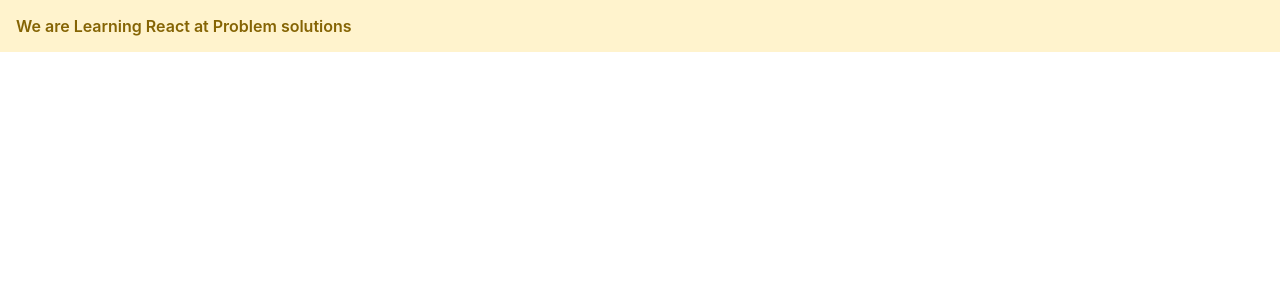
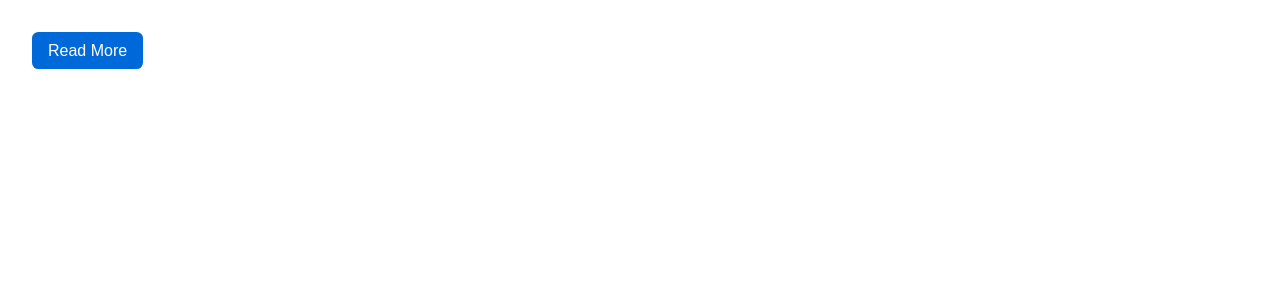
Before and after one commit to Farazkhanbwn/React_Practice, a React (Create React App) app: page / in a window 1280 px wide. Shown: the top 300 px of the page. Built offline with nearby package versions, Linux system fonts and the light colour scheme.

Commit message:
Completed My Bootstrap Button

```diff
--- a/public/index.html
+++ b/public/index.html
@@ -29,6 +29,8 @@
   <body>
     <noscript>You need to enable JavaScript to run this app.</noscript>
     <div id="root"></div>
+    <div id="btn"></div>
+    <div id="testing"></div>
     <!--
       This HTML file is a template.
       If you open it directly in the browser, you will see an empty page.
--- a/src/App.js
+++ b/src/App.js
@@ -1,25 +1,32 @@
 import logo from './logo.svg';
 import './App.css';
+import Bootbtn from './component/bootstrap_btn';
 
-function App() {
-  return (
-    <div className="App">
-      <header className="App-header">
-        <img src={logo} className="App-logo" alt="logo" />
-        <p>
-          Edit <code>src/App.js</code> and save to reload.
-        </p>
-        <a
-          className="App-link"
-          href="https://reactjs.org"
-          target="_blank"
-          rel="noopener noreferrer"
-        >
-          Learn React
-        </a>
-      </header>
-    </div>
-  );
+// function App() {
+//   return (
+//     <div className="App">
+//       <header className="App-header">
+//         <img src={logo} className="App-logo" alt="logo" />
+//         <p>
+//           Edit <code>src/App.js</code> and save to reload.
+//         </p>
+//         <a
+//           className="App-link"
+//           href="https://reactjs.org"
+//           target="_blank"
+//           rel="noopener noreferrer"
+//         >
+//           Learn React
+//         </a>
+//       </header>
+//     </div>
+//   );
+// }
+
+function App(){
+  return <div>
+    <Bootbtn text = "View More" type = "secondary"/>
+  </div>
 }
 
 export default App;
--- a/src/component/alert.css
+++ /dev/null
@@ -1,27 +0,0 @@
-.bg-color{
-  /* background-color: #cdd8db; */
-  font-size: 1rem;
-  padding: 1rem;
-  font-weight: 600;
-  color: black;
-}
-
-.primary{
-  background-color: #cce5ff;
-  color: #4240a5;
-}
-
-.secondary{
-  background-color: #e2e3e5;
-  color: #383d86;
-}
-
-.success{
-  background-color: #cce5ff;
-  color: #525724;
-}
-
-.warning{
-  background-color: #fff3cd;
-  color: #856404;
-}
--- a/src/component/alert.js
+++ b/src/component/alert.js
@@ -1,4 +1,4 @@
-import './alert.css';
+import './component_style.css';
 import './alert.js';
 import React , {Component} from "react";
 // import ReactDOM  from "react-dom";
--- /dev/null
+++ b/src/component/bootstrap_btn.js
@@ -0,0 +1,9 @@
+import React, { Component } from 'react'
+
+class Bootbtn extends Component{
+    render(){
+        return <button className={`btn ${this.props.type}`}>{this.props.text}</button>
+    }
+}
+
+export default Bootbtn;
--- /dev/null
+++ b/src/component/component_style.css
@@ -0,0 +1,63 @@
+.bg-color{
+  /* background-color: #cdd8db; */
+  font-size: 1rem;
+  padding: 1rem;
+  font-weight: 600;
+  color: black;
+}
+
+.btn{
+  margin: 2rem;
+  padding: 0.6rem 1rem;
+  font-size: 1rem;
+  border: none;
+  border-radius: .4rem;
+  color: white;
+  background-color: transparent;
+  text-transform: capitalize;
+}
+
+.primary{
+  /* background-color: #cce5ff;
+  color: #4240a5; */
+  background: #0069D9;
+}
+
+.secondary{
+  background-color: #5A6268;
+  /* background-color: #e2e3e5;
+  color: #383d86; */
+}
+
+.success{
+  /* background-color: #cce5ff;
+  color: #525724; */
+  background-color: #218838;
+}
+
+.warning{
+  /* background-color: #fff3cd;
+  color: #856404; */
+  background-color: #E0A800;
+}
+
+.danger{
+  background-color: #C82333;
+}
+
+.info{
+  background-color: #138496;
+}
+
+.light{
+  background-color: #E2E6EA;
+  color: black;
+}
+
+.dark{
+  background-color: #23272B;
+}
+
+.link{
+  color: #689BD2;
+}
```
Also changed, not shown: src/index.js (+6 -4 lines).
